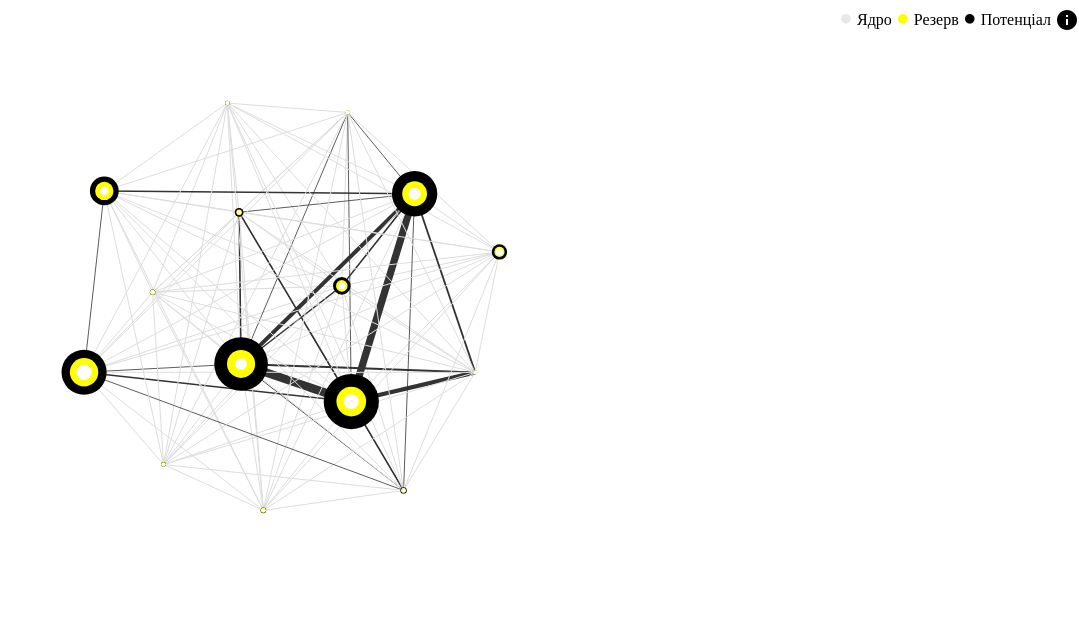
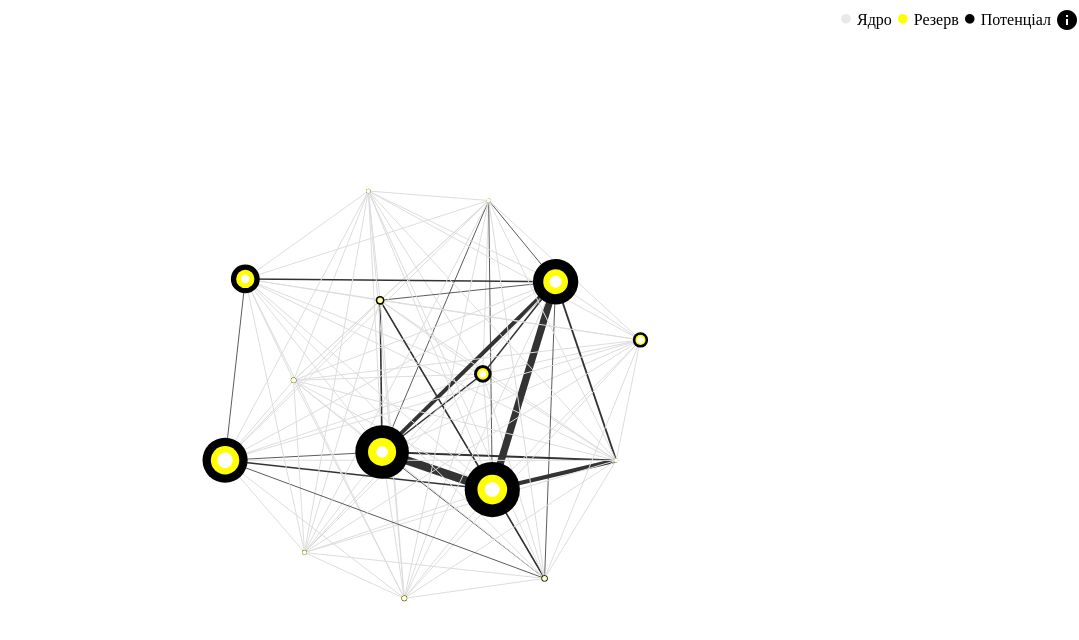
Before and after one commit to AlexanderIgorovych/d3-visualization, a plain HTML site: page index.html in a window 1280 px wide. Shown: the whole page, without its empty margins (201-1280 px from the left). Drawn offline with nearby package versions, Linux system fonts and the light colour scheme; animation ran at ten frames a second.

Commit message:
change graph to Full screen

```diff
--- a/index.html
+++ b/index.html
@@ -133,7 +133,9 @@
           info
         </span></div>
     </div>
-    <svg width="960" height="600"></svg>
+    <div class="svg-wrapper" style="width: 97vw; height: 97vh;">
+      <svg></svg>
+    </div>
     <!-- The Modal -->
     <div id="myModal" class="modal">
 
--- a/index.js
+++ b/index.js
@@ -130,8 +130,11 @@ var RATING_DATA = {
   ]
 }
 // END OF STATIC RATING DATA
+var svgWrapper = document.getElementsByClassName("svg-wrapper")
 
-var svg = d3.select("svg"),
+var svg = d3.select("svg")
+  .attr("width", svgWrapper[0].clientWidth)
+  .attr("height", svgWrapper[0].clientHeight),
   width = +svg.attr("width"),
   height = +svg.attr("height");
 
```
